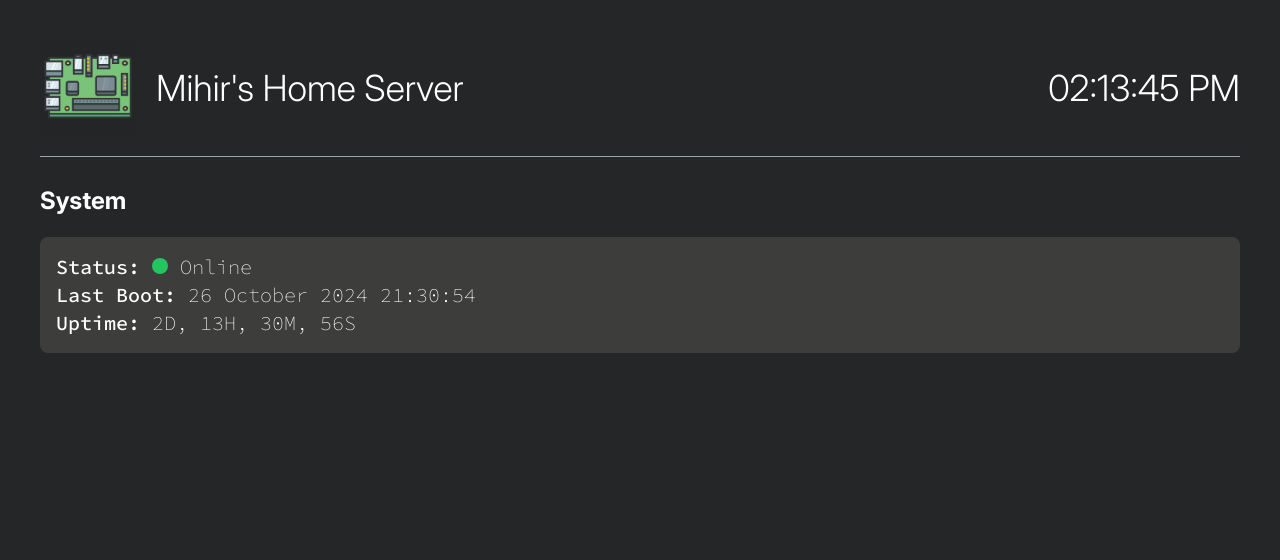
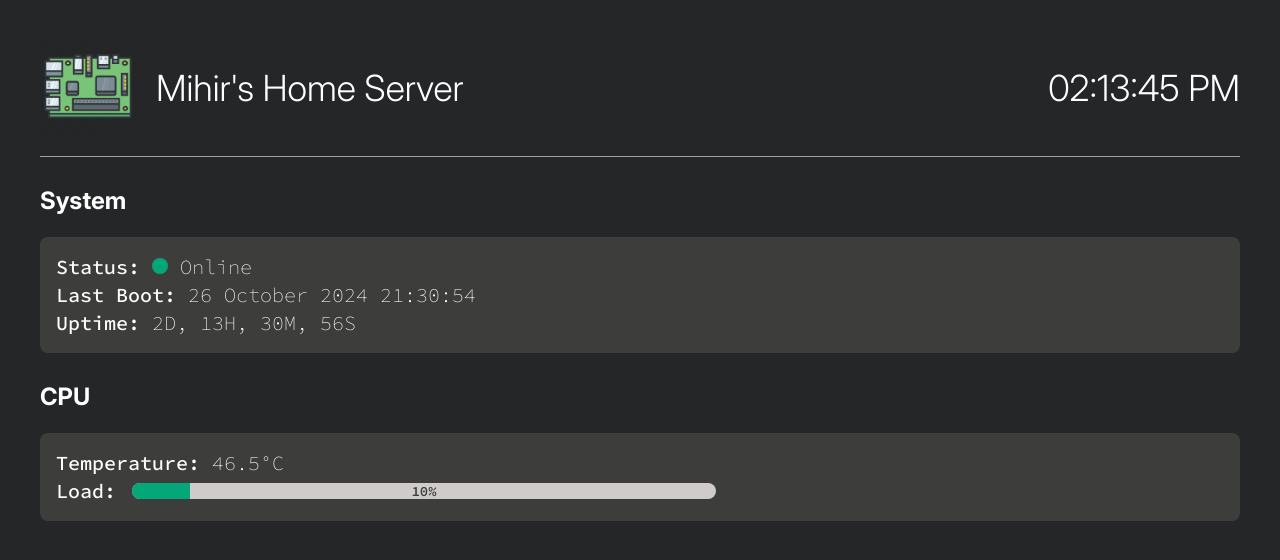
Before and after one commit to mihirniyogi/pi-stats-frontend, a React (Vite) app: page / in a window 1280 px wide. Shown: the top 560 px of the page. Built offline with nearby package versions, Linux system fonts and the light colour scheme.

Commit message:
cpu progress bar done

```diff
--- a/src/App.tsx
+++ b/src/App.tsx
@@ -1,6 +1,7 @@
 import Header from "./components/Header";
 import Divider from "./components/Divider";
 import SystemInfo from "./components/SystemInfo";
+import CpuInfo from "./components/CpuInfo";
 
 const border = 0;
 
@@ -22,51 +23,11 @@ function App() {
         <Divider />
 
         <SystemInfo />
+
+        <CpuInfo />
       </div>
     </div>
   );
 }
 
 export default App;
-
-/**
-
-
-<div
-          className={`flex flex-row
-            mt-8
-            sm:mt-10
-            md:mt-12
-            lg:mt-14
-          ${border ? "border border-green-600" : ""}`}
-        >
-          <FaServer
-            className={`text-gray-400
-            text-3xl sm:text-4xl md:text-5xl lg:text-6xl
-            ${border ? "border border-orange-500" : ""}`}
-          />
-
-          <div
-            className={`flex flex-row items-center
-              ml-2 space-x-2
-              sm:ml-3
-              md:ml-4
-              lg:ml-5
-              ${border ? "border border-orange-500" : ""}`}
-          >
-            <span
-              className={`w-3 h-3 sm:w-4 sm:h-4 md:w-5 md:h-5 lg:w-6 lg:h-6
-                rounded-full
-                ${serverOnline ? "bg-green-500" : "bg-red-500"}`}
-            ></span>
-
-            <p
-              className={`text-gray-400 font-sans
-              text-md sm:text-lg md:text-xl lg:text-2xl`}
-            >
-              {serverOnline ? "Online" : "Offline"}
-            </p>
-          </div>
-        </div>
-
- */
--- /dev/null
+++ b/src/components/CpuInfo.tsx
@@ -0,0 +1,60 @@
+import Card from "./Card";
+import ProgressBar from "./ProgressBar";
+
+const CpuInfo = () => {
+  const border = 0;
+
+  return (
+    <div
+      className={`
+          mt-4
+          sm:mt-5
+          md:mt-6
+          lg:mt-7
+          ${border ? "border border-orange-400" : ""}
+          `}
+    >
+      <h2
+        className={`text-white font-sans font-bold
+            text-md
+            sm:text-lg
+            md:text-xl
+            lg:text-2xl
+            `}
+      >
+        CPU
+      </h2>
+
+      <Card>
+        {/* Temperature */}
+        <section
+          className={`text-white font-serif font-medium
+              text-sm
+              sm:text-md
+              md:text-lg
+              lg:text-xl
+              `}
+        >
+          <span>Temperature: </span>
+          <span className={`font-extralight`}>{"46.5°C"}</span>
+        </section>
+
+        {/* Load */}
+        <section
+          className={`flex flex-row items-center
+            text-white font-serif font-medium
+              text-sm
+              sm:text-md
+              md:text-lg
+              lg:text-xl
+              `}
+        >
+          <span>Load: </span>
+          <ProgressBar percentage={10} />
+        </section>
+      </Card>
+    </div>
+  );
+};
+
+export default CpuInfo;
--- /dev/null
+++ b/src/components/ProgressBar.tsx
@@ -0,0 +1,26 @@
+const ProgressBar = (props: { percentage: number }) => {
+  return (
+    <div
+      className={`bg-progressbar h-[0.8em] relative overflow-hidden
+                  ml-2 w-full rounded-lg
+                  sm:ml-4 sm:w-3/4 sm:rounded-lg
+                  md:ml-4 md:w-2/3 md:rounded-xl
+                  lg:ml-4 lg:w-1/2 lg:rounded-2xl
+                  `}
+    >
+      <div
+        className={`bg-jadegreen h-full`}
+        style={{ width: `${props.percentage}%` }}
+      >
+        <span
+          className={`absolute inset-0 flex items-center justify-center text-[0.7em] font-semibold
+            ${props.percentage > 50 ? "text-white" : "text-card"}`}
+        >
+          {props.percentage}%
+        </span>
+      </div>
+    </div>
+  );
+};
+
+export default ProgressBar;
--- a/src/components/SystemInfo.tsx
+++ b/src/components/SystemInfo.tsx
@@ -26,7 +26,8 @@ const SystemInfo = () => {
       </h2>
 
       <Card>
-        <p
+        {/* Status */}
+        <section
           className={`text-white font-serif font-medium
               text-sm
               sm:text-md
@@ -34,18 +35,19 @@ const SystemInfo = () => {
               lg:text-xl
               `}
         >
-          Status:{" "}
+          <span>Status: </span>
           <span
             className={`inline-block w-[0.8em] h-[0.8em]
                 rounded-full
-                ${serverOnline ? "bg-green-500" : "bg-red-500"}`}
+                ${serverOnline ? "bg-jadegreen" : "bg-red-500"}`}
           ></span>
           <span className={`font-extralight`}>
             {serverOnline ? " Online" : " Offline"}
           </span>
-        </p>
+        </section>
 
-        <p
+        {/* Last Boot */}
+        <section
           className={`text-white font-serif font-medium
               text-sm
               sm:text-md
@@ -53,12 +55,14 @@ const SystemInfo = () => {
               lg:text-xl
               `}
         >
-          Last Boot:{" "}
+          <span>Last Boot: </span>
           <span className={`font-extralight`}>
             {"26 October 2024 21:30:54"}
           </span>
-        </p>
-        <p
+        </section>
+
+        {/* Uptime */}
+        <section
           className={`text-white font-serif font-medium
               text-sm
               sm:text-md
@@ -66,9 +70,9 @@ const SystemInfo = () => {
               lg:text-xl
               `}
         >
-          Uptime:{" "}
+          <span>Uptime: </span>
           <span className={`font-extralight`}>{"2D, 13H, 30M, 56S"}</span>
-        </p>
+        </section>
       </Card>
     </div>
   );
--- a/tailwind.config.js
+++ b/tailwind.config.js
@@ -6,6 +6,9 @@ export default {
       colors: {
         background: "#252627",
         card: "#3D3D3C",
+        progressbar: "#CFCBCA",
+        jadegreen: "#04A777",
+        rosered: "#D90368",
       },
       fontFamily: {
         sans: ["Inter", "ui-sans-serif", "system-ui", "sans-serif"],
```
